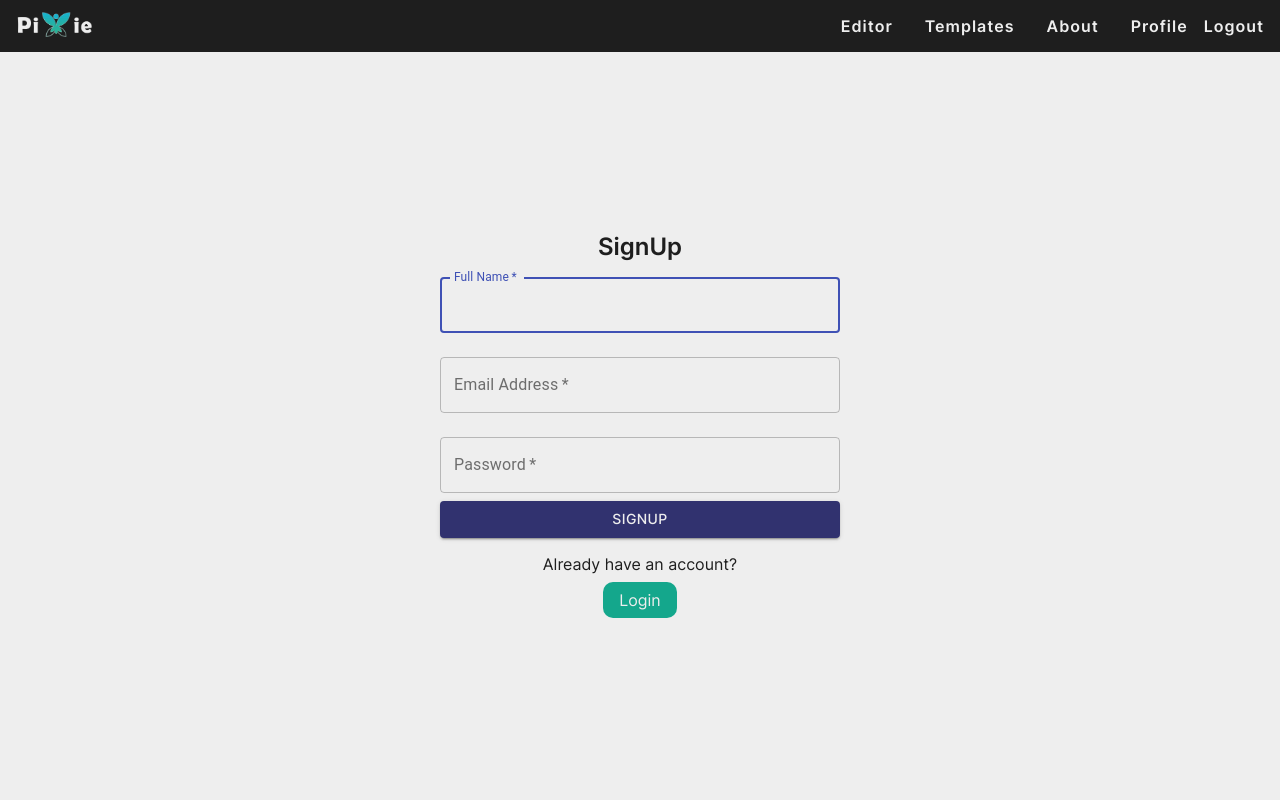
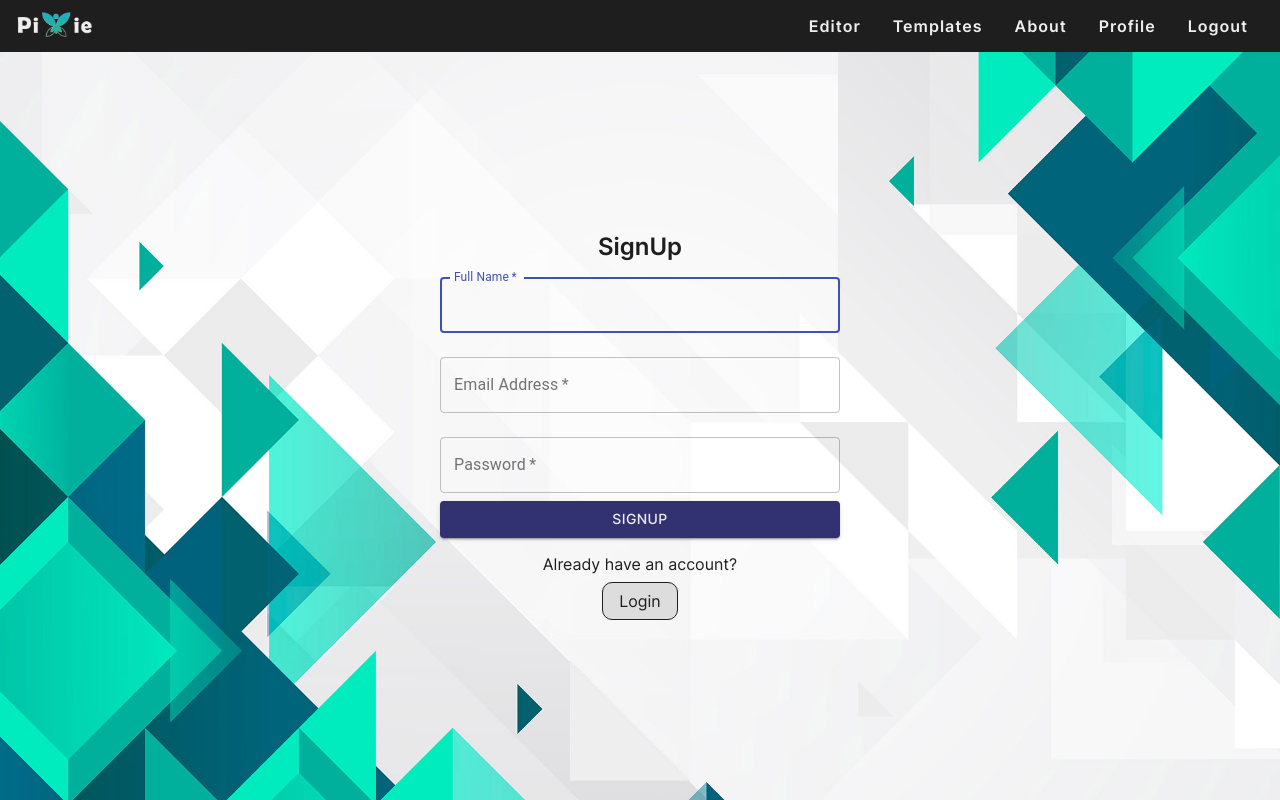
Before and after one commit to Lizon57/Pixie, a React (Create React App) app in the folder frontend/: page /#/profile/signup in a window 1280 px wide. Built offline with nearby package versions, Linux system fonts and the light colour scheme; sample sign-in values are in the browser's storage.

Commit message:
update editor

```diff
--- a/frontend/src/cmps/AppHeader.jsx
+++ b/frontend/src/cmps/AppHeader.jsx
@@ -25,7 +25,7 @@ export class _AppHeader extends React.Component {
                         <span><Link to="/"><img src={logo} className="logo" alt="Logo" /></Link></span>
 
                         <span>
-                            <span className="fas pointer hamburger-icn" onClick={this.onToggleNav}></span>
+                            <span className={"fas pointer hamburger-icn" + (isNavOpen ? ' active' : '')} onClick={this.onToggleNav}></span>
                             <ul className={"clean-list navlinks-container" + (isNavOpen ? "" : " hider")}>
                                 <li><NavLink to="/editor" activeClassName="active" onClick={this.onToggleNav}>Editor</NavLink></li>
                                 <li><NavLink to="/templates" onClick={this.onToggleNav}>Templates</NavLink></li>
@@ -34,7 +34,7 @@ export class _AppHeader extends React.Component {
                                 {user &&
                                     <>
                                         <li><NavLink to="/profile/aaa" onClick={this.onToggleNav}>Profile</NavLink></li>
-                                        <li>Logout</li>
+                                        <li><NavLink to="profile/logout" onClick={this.onToggleNav}>Logout</NavLink></li>
                                     </>
                                 }
 
--- a/frontend/src/cmps/editor/ElementEditor.jsx
+++ b/frontend/src/cmps/editor/ElementEditor.jsx
@@ -65,7 +65,7 @@ export class _ElementEditor extends React.Component {
 
         return (
             <Accordion allowZeroExpanded="true" allowMultipleExpanded="true">
-                {("txt" in element) &&
+                {("txt" in element && element.role !== 'img') &&
                     <AccordionItem>
                         <AccordionItemHeading>
                             <AccordionItemButton>
--- a/frontend/src/cmps/editor/ElementsList.jsx
+++ b/frontend/src/cmps/editor/ElementsList.jsx
@@ -141,9 +141,11 @@ export class ElementsList extends React.Component {
                         </AccordionItemButton>
                         </AccordionItemHeading>
                         <AccordionItemPanel>
-                            <input type="file"
-                                style={{ display: 'block', marginTop: '10px' }}
-                                onChange={this.uploadImg} />
+                            <div className="file-upload">
+                                <input type="file"
+                                    style={{ display: 'block', marginTop: '10px' }}
+                                    onChange={this.uploadImg} />
+                            </div>
                         </AccordionItemPanel>
                     </AccordionItem>
 
@@ -165,9 +167,11 @@ export class ElementsList extends React.Component {
                         </AccordionItemButton>
                         </AccordionItemHeading>
                         <AccordionItemPanel>
-                            <input type="text" value={this.state.src} name="src" style={{ display: 'block', width: '100%' }} className="item"
-                                placeholder="YouTube URL" onChange={this.handleChanges} />
-                            <button className="text-center pointer item" onClick={this.onSubmit}>OK</button>
+                            <div className="flex column video">
+                                <input type="text" value={this.state.src} name="src"
+                                    placeholder="YouTube URL" onChange={this.handleChanges} />
+                                <button className="text-center pointer" onClick={this.onSubmit}>OK</button>
+                            </div>
                         </AccordionItemPanel>
                     </AccordionItem>
                 </Accordion>
--- a/frontend/src/pages/Login.jsx
+++ b/frontend/src/pages/Login.jsx
@@ -51,7 +51,8 @@ class _Login extends React.Component {
         }
         try {
             await loadUser(credentials)
-            this.props.history.push('/profile/testy/websites');
+            this.userMsgShow('Welcome');
+            this.props.history.push('/profile/');
         } catch (err) {
             this.userMsgShow('Invalid Email or Password');
         }
@@ -110,7 +111,7 @@ class _Login extends React.Component {
                                 Don't have an account?
                                 </span>
                             <Link to="signup">
-                                SignUp
+                                Signup
                             </Link>
                         </div>
                     </form>
--- a/frontend/src/styles/basics/_icon.scss
+++ b/frontend/src/styles/basics/_icon.scss
@@ -6,7 +6,8 @@
     content: "\f0c9";
   }
 
-  &:hover {
+  &:hover,
+  &.active {
     color: $azure;
   }
 
--- a/frontend/src/styles/cmps/_app-header.scss
+++ b/frontend/src/styles/cmps/_app-header.scss
@@ -4,7 +4,11 @@
   background-color: $black;
   color: $white;
   width: 100%;
-  z-index: 1;
+  z-index: 5;
+
+  & div {
+    height: em(52px);
+  }
 
   & img {
     height: em(25px);
@@ -31,8 +35,17 @@
     transition: all ease-in-out $t-fast;
 
     &:hover {
-      background-color: $black;
       color: $white;
+    }
+
+    & a {
+      display: block;
+      padding: 1rem;
+      transition: background-color ease-in-out $t-fast;
+
+      &:hover{
+        background-color: $dark-grey;
+      }
     }
   }
 
@@ -46,10 +59,12 @@
       border-block-end: 0;
 
       & a {
+        display: initial;
         padding: 1em;
         transition: color ease-in-out $t-fast;
 
         &:hover {
+          background-color: $black;
           box-shadow: inset 0 -8px 0px -6px $azure;
         }
 
@@ -62,5 +77,5 @@
 }
 
 .pseudo-header {
-  height: em(51px);
+  height: em(52px);
 }
--- a/frontend/src/styles/cmps/_login-signup.scss
+++ b/frontend/src/styles/cmps/_login-signup.scss
@@ -3,8 +3,9 @@
   padding: 1rem;
   margin-inline: auto;
   height: calc(100vh - 52px);
-  // background-image: url("../../assets/img/backgroundLogin.jpg");
+  background-image: url("../../assets/img/backgroundLogin.jpg");
   background-size: cover;
+
   & form {
     max-width: em(400px);
   }
@@ -32,8 +33,8 @@
 
     & a {
       @include rounded-corners;
-      background-color: $green-azure;
-      color: $white;
+      border: 1px solid $black;
+      background-color: $light-grey1;
       padding: 0.5rem 1rem;
       margin-block-start: 0.5rem;
       max-width: 50%;
--- a/frontend/src/styles/cmps/editor/_editor-options-circle.scss
+++ b/frontend/src/styles/cmps/editor/_editor-options-circle.scss
@@ -1,5 +1,9 @@
 // Editor options circle
 .editor-options-container {
+  display: none;
+
+  @include for-normal-layout {
+    display: flex;
     flex-direction: column-reverse;
     position: fixed;
     right: 1rem;
@@ -15,7 +19,7 @@
       transition: all ease-in-out $t-normal;
 
       &:hover,
-    &.open{
+      &.open {
         background-color: $azure;
         color: $black;
       }
@@ -32,15 +36,16 @@
         display: block;
       }
 
-    & .item{
+      & .item {
         font-family: inter;
         padding: 0.5rem;
         transition: all ease-in-out $t-fast;
 
-        &:hover{
+        &:hover {
           background-color: $black;
           color: $white;
         }
       }
     }
   }
+}
--- a/frontend/src/styles/cmps/editor/_elements-list.scss
+++ b/frontend/src/styles/cmps/editor/_elements-list.scss
@@ -12,4 +12,25 @@
       background-color: $light-grey2;
     }
   }
+
+  & .file-upload {
+    margin: 0.5em;
+  }
+
+  & .video {
+    margin: 0.5em;
+
+    & input {
+      border: 1px solid $black;
+      @include rounded-corners;
+      background-color: transparent;
+      padding: 0.5rem;
+      margin-block-end: 0.5rem;
+    }
+
+    & button {
+      margin: 0 auto;
+      width: 5rem;
+    }
+  }
 }
```
Lines whose indentation alone changed are shown as unchanged.
